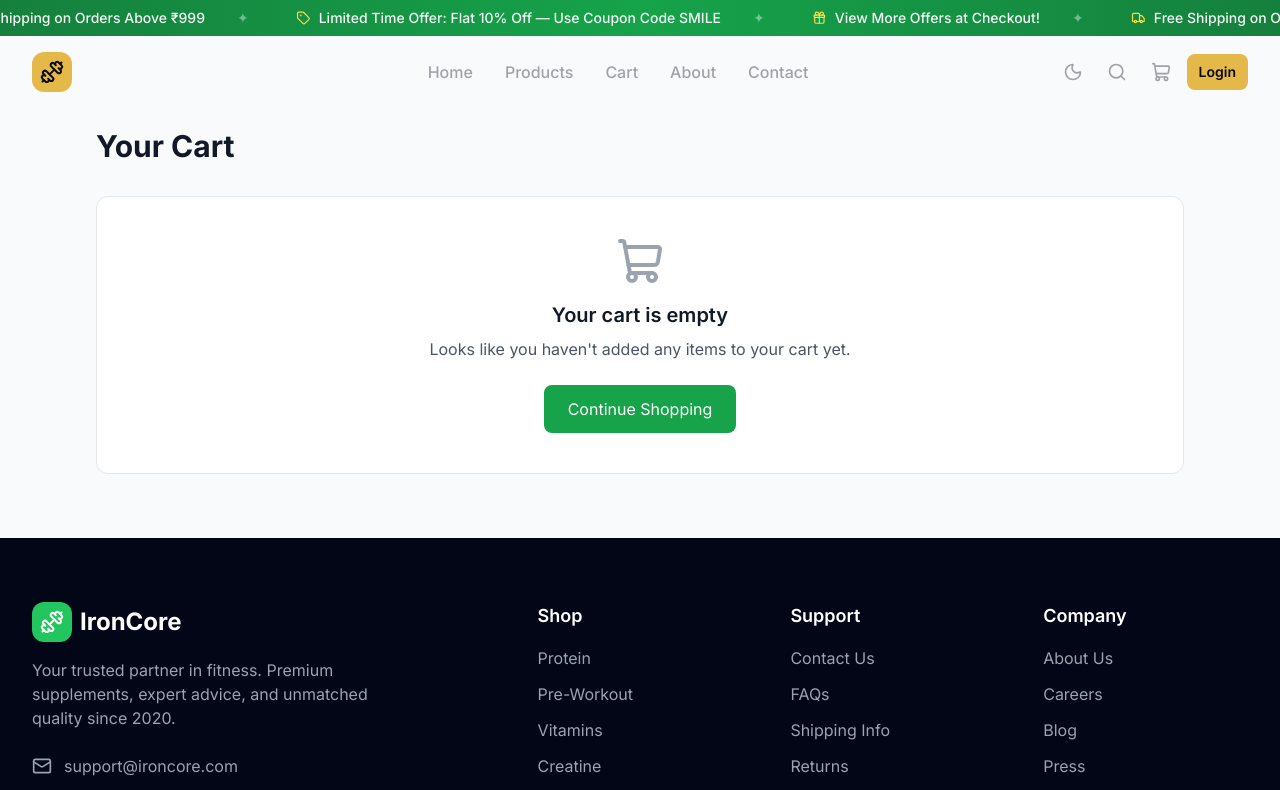
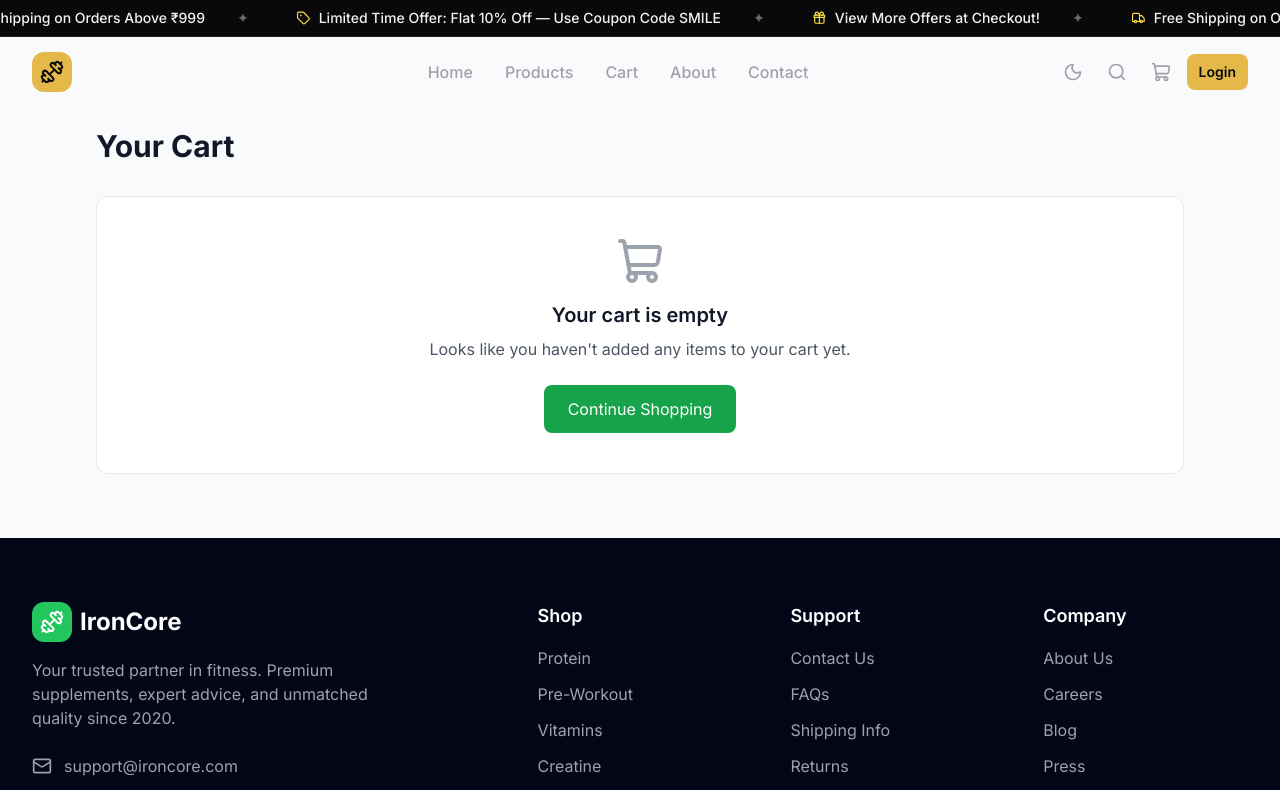
Before and after one commit to Fitness-store/Fitness-suppliments-store-Frontend, a React (Vite) app: page /cart in a window 1280 px wide. Shown: the top 790 px of the page. Built offline with nearby package versions, Linux system fonts and the light colour scheme.

Commit message:
design enh

```diff
--- a/src/App.jsx
+++ b/src/App.jsx
@@ -1,4 +1,5 @@
 import { BrowserRouter as Router, Routes, Route } from 'react-router-dom';
+import ScrollToTop from './components/ScrollToTop';
 import LandingPage from './pages/LandingPage';
 import ProductsPage from './pages/ProductsPage';
 import ProductDetailsPage from './pages/ProductDetailsPage';
@@ -26,6 +27,7 @@ import AdminsPage from './pages/admin/AdminsPage';
 function App() {
   return (
     <Router>
+      <ScrollToTop />
       <Routes>
         {/* Customer routes */}
         <Route path="/" element={<LandingPage />} />
--- /dev/null
+++ b/src/components/ScrollToTop.jsx
@@ -0,0 +1,14 @@
+import { useEffect } from 'react';
+import { useLocation } from 'react-router-dom';
+
+const ScrollToTop = () => {
+  const { pathname } = useLocation();
+
+  useEffect(() => {
+    window.scrollTo(0, 0);
+  }, [pathname]);
+
+  return null;
+};
+
+export default ScrollToTop;
--- a/src/components/layout/OfferBanner.jsx
+++ b/src/components/layout/OfferBanner.jsx
@@ -12,7 +12,7 @@ const OfferBanner = () => {
   const navigate = useNavigate();
 
   return (
-    <div className="fixed top-0 left-0 right-0 z-[60] bg-gradient-to-r from-primary-700 via-primary-600 to-primary-700 overflow-hidden">
+    <div className="fixed top-0 left-0 right-0 z-[60] overflow-hidden" style={{ background: '#09090b', borderBottom: '1px solid rgba(228,185,74,0.15)' }}>
       <div
         className="flex items-center gap-12 py-2 px-4 whitespace-nowrap animate-marquee cursor-pointer"
         onClick={() => navigate('/checkout')}
```
